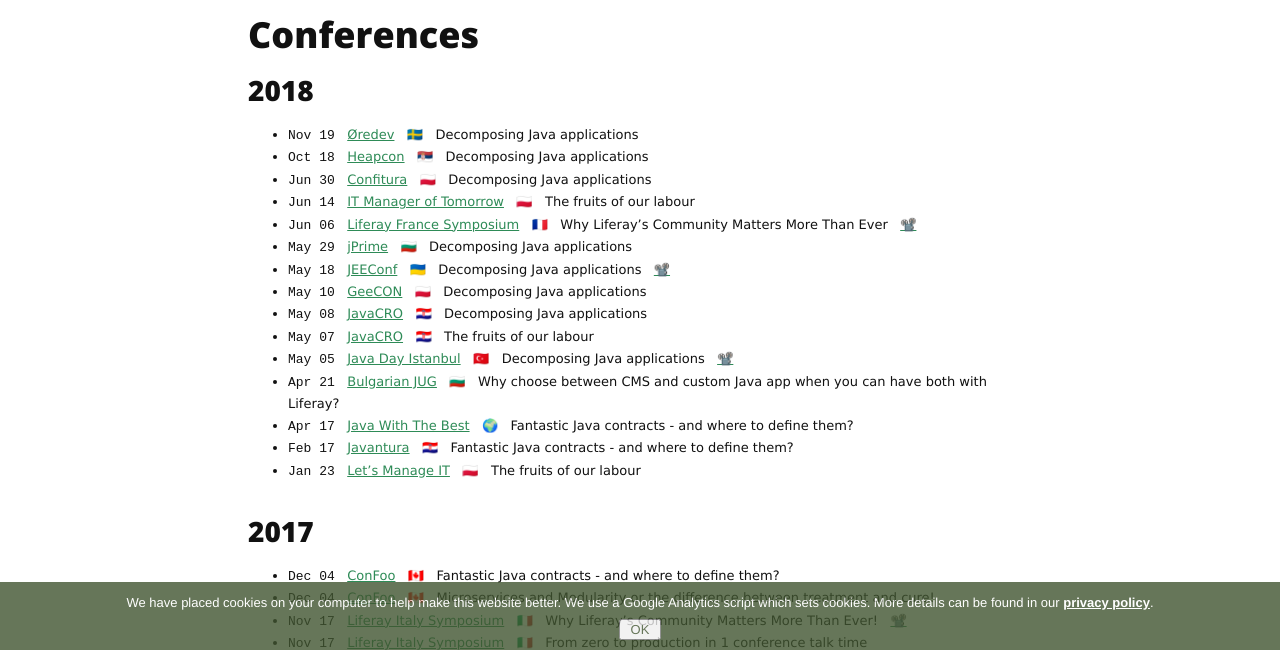
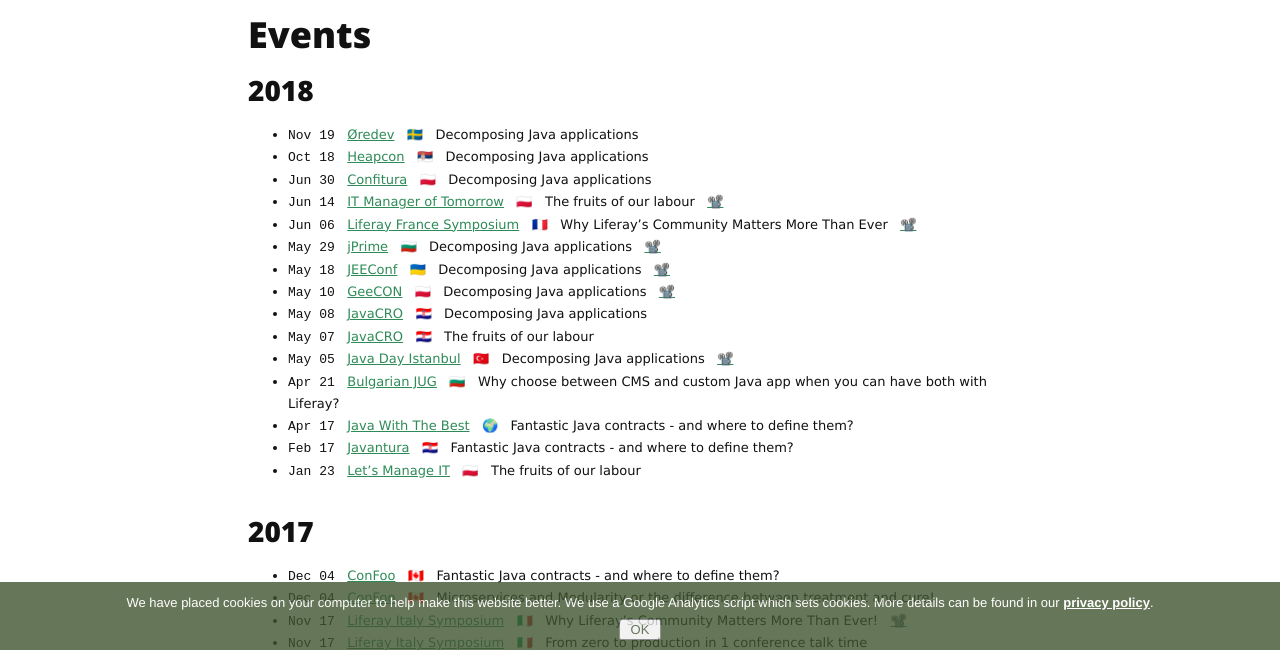
Before and after one commit to azzazzel/azzazzel.github.io, a Jekyll site: the page built from talks.md, in a window 1280 px wide and 900 px high, scrolled down 608 px, cut to the strip 250-900 px from the top of the window. Built offline with Jekyll 4.4.1, drawn with Linux system fonts in a browser that asks for light colours; nearby versions of some CDN libraries.

Commit message:
Updaed videos

```diff
--- a/talks.md
+++ b/talks.md
@@ -75,7 +75,7 @@
 {% for talk in page.talks %}<a href="{{ talk.url }}"><img src="{{ talk.thumbnail }}" style="width:150px; margin:2px;" alt="{{ talk.title }}"/></a>{% endfor %}
 
 
-## Conferences
+## Events
 
 ### 2018
 
@@ -87,16 +87,19 @@
 &nbsp; 🇵🇱 &nbsp; Decomposing Java applications
 - `Jun 14` &nbsp; [IT Manager of Tomorrow](http://www.itmtconf.com/2018-en/)
 &nbsp; 🇵🇱 &nbsp; The fruits of our labour
+&nbsp; [📽️](https://www.youtube.com/watch?v=M4kxGttQ9RA)
 - `Jun 06` &nbsp; [Liferay France Symposium](https://www.liferay.com/web/events-symposium-france)
 &nbsp; 🇫🇷 &nbsp; Why Liferay's Community Matters More Than Ever
 &nbsp; [📽️](https://www.youtube.com/watch?v=O3C6OcVQ_es)
 - `May 29` &nbsp; [jPrime](http://jprime.io/)
 &nbsp; 🇧🇬 &nbsp; Decomposing Java applications
+&nbsp; [📽️](https://www.youtube.com/watch?v=FodUKpwtae0)
 - `May 18` &nbsp; [JEEConf](http://jeeconf.com/)
 &nbsp; 🇺🇦 &nbsp; Decomposing Java applications
 &nbsp; [📽️](https://www.youtube.com/watch?v=OFgoSnlZEII)
 - `May 10` &nbsp; [GeeCON](https://2018.geecon.org/)
 &nbsp; 🇵🇱 &nbsp; Decomposing Java applications
+&nbsp; [📽️](https://www.youtube.com/watch?v=LrbuL9zBlLo)
 - `May 08` &nbsp; [JavaCRO](http://2018.javacro.hr/eng)
 &nbsp; 🇭🇷 &nbsp; Decomposing Java applications
 - `May 07` &nbsp; [JavaCRO](http://2018.javacro.hr/eng)
```
